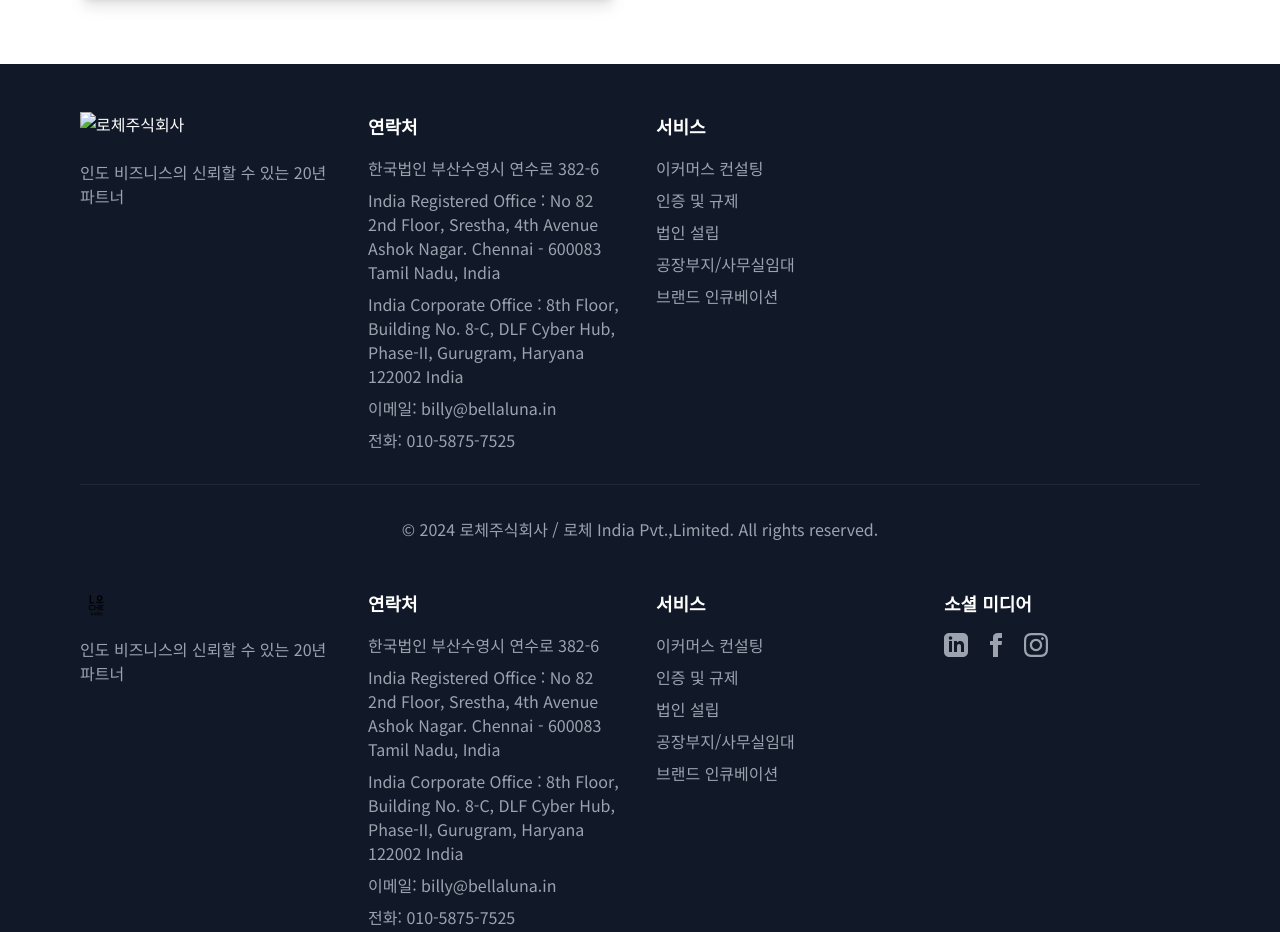
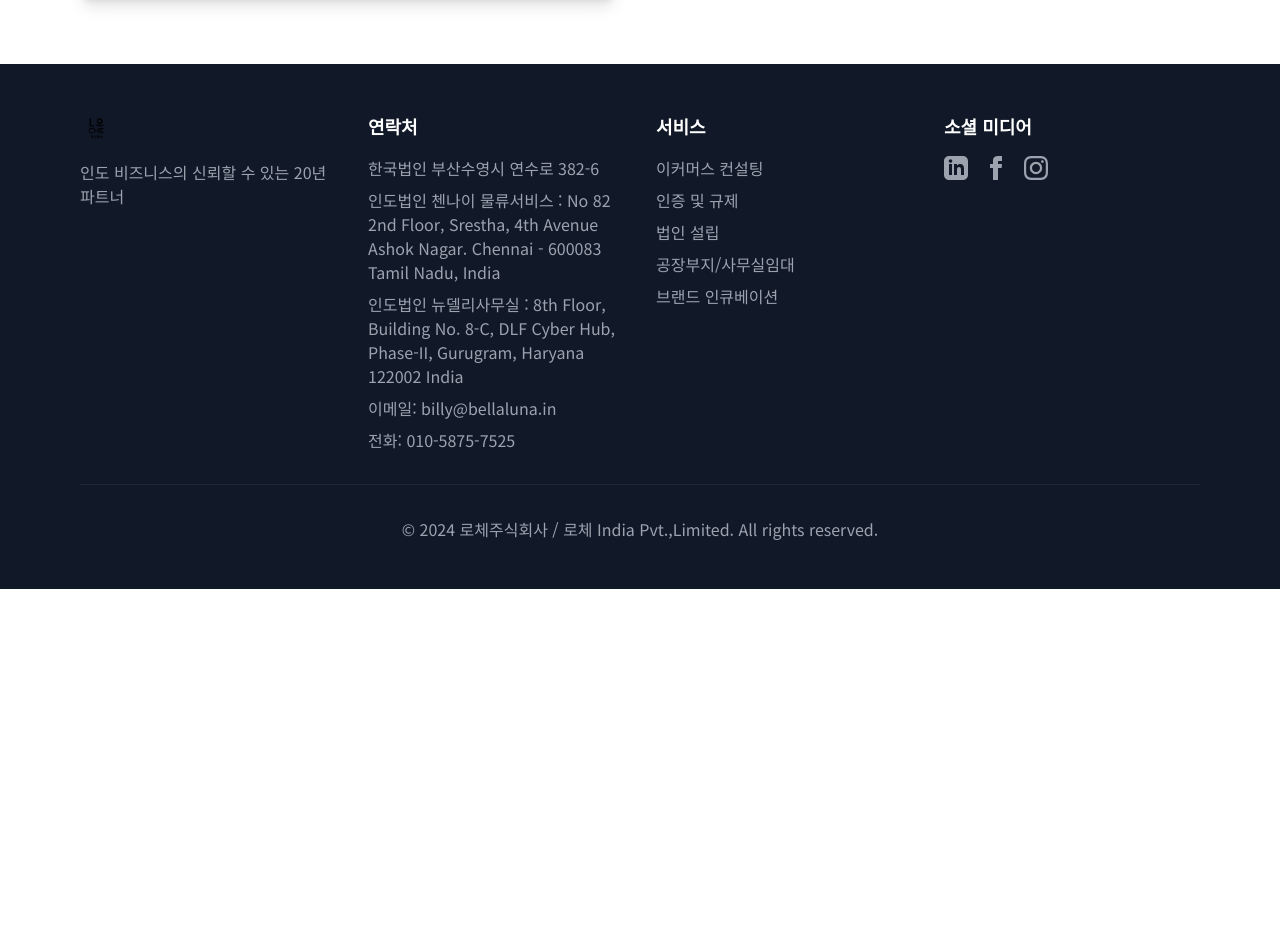
Before and after one commit to lochekorea/lochehomepage, a plain HTML site: page pages/about/ceo.html in a window 1280 px wide. Shown: the part 1152-2084 px from the top of the page. After the commit the page ends 1741 px from the top, so only its background shows below. Drawn offline with nearby package versions, Linux system fonts and the light colour scheme; files whose address does not match are found by name.

Commit message:
about 페이지 수정 업데이트

```diff
--- a/components/footer.html
+++ b/components/footer.html
@@ -9,8 +9,8 @@
                 <h3 class="text-lg font-bold mb-4">연락처</h3>
                 <ul class="space-y-2 text-gray-400">
                     <li>한국법인 부산수영시 연수로 382-6 </li>
-                    <li>India Registered Office : No 82 2nd Floor, Srestha, 4th Avenue Ashok Nagar. Chennai - 600083 Tamil Nadu, India</li>
-                    <li>India Corporate Office : 8th Floor, Building No. 8-C, DLF Cyber Hub, Phase-II, Gurugram, Haryana 122002 India</li>
+                    <li>인도법인 첸나이 물류서비스 : No 82 2nd Floor, Srestha, 4th Avenue Ashok Nagar. Chennai - 600083 Tamil Nadu, India</li>
+                    <li>인도법인 뉴델리사무실  : 8th Floor, Building No. 8-C, DLF Cyber Hub, Phase-II, Gurugram, Haryana 122002 India</li>
                     <li>이메일: billy@bellaluna.in </li>
                     <li>전화: 010-5875-7525 </li>
                 </ul>
--- a/pages/about/ceo.html
+++ b/pages/about/ceo.html
@@ -169,43 +169,6 @@
             </div>
         </section>
     </main>
-
-    <footer class="bg-gray-900 text-white py-12">
-        <div class="container mx-auto max-w-6xl px-4">
-            <div class="grid grid-cols-1 md:grid-cols-4 gap-8">
-                <div>
-                    <img src="../../images/logo-white.png" alt="로체주식회사" class="footer-logo h-8 mb-4">
-                    <p class="text-gray-400">인도 비즈니스의 신뢰할 수 있는 20년 파트너</p>
-                </div>
-                <div>
-                    <h3 class="text-lg font-bold mb-4">연락처</h3>
-                    <ul class="space-y-2 text-gray-400">
-                        <li>한국법인 부산수영시 연수로 382-6 </li>
-                        <li>India Registered Office : No 82 2nd Floor, Srestha, 4th Avenue Ashok Nagar. Chennai - 600083 Tamil Nadu, India</li>
-                        <li>India Corporate Office : 8th Floor, Building No. 8-C, DLF Cyber Hub, Phase-II, Gurugram, Haryana 122002 India</li>
-                        <li>이메일: billy@bellaluna.in </li>
-                        <li>전화: 010-5875-7525 </li>
-                    </ul>
-                </div>
-                <div>
-                    <h3 class="text-lg font-bold mb-4">서비스</h3>
-                    <ul class="space-y-2">
-                        <li><a href="../../pages/business/ecommerce.html" class="text-gray-400 hover:text-white transition duration-200">이커머스 컨설팅</a></li>
-                        <li><a href="../../pages/business/certification.html" class="text-gray-400 hover:text-white transition duration-200">인증 및 규제</a></li>
-                        <li><a href="../../pages/business/corporate.html" class="text-gray-400 hover:text-white transition duration-200">법인 설립</a></li>
-                        <li><a href="../../pages/business/land.html" class="text-gray-400 hover:text-white transition duration-200">공장부지/사무실임대</a></li>
-                        <li><a href="../../pages/business/incubation.html" class="text-gray-400 hover:text-white transition duration-200">브랜드 인큐베이션</a></li>
-                    </ul>
-                </div>
-            </div>
-            <div class="border-t border-gray-800 mt-8 pt-8 text-center text-gray-400">
-                <p>&copy; 2024 로체주식회사 / 로체 India Pvt.,Limited. All rights reserved.</p>
-            </div>
-        </div>
-    </div>
-</section>
-</main>
-
 <div id="footer"></div>
 
 <script>
```
